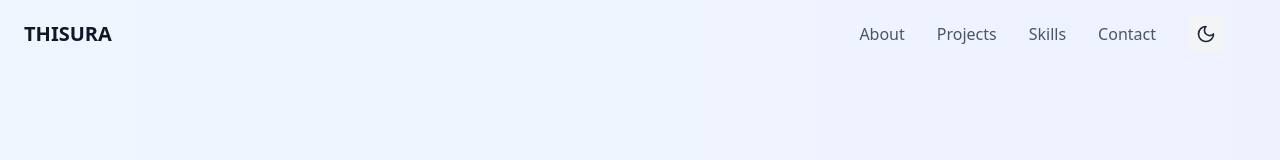
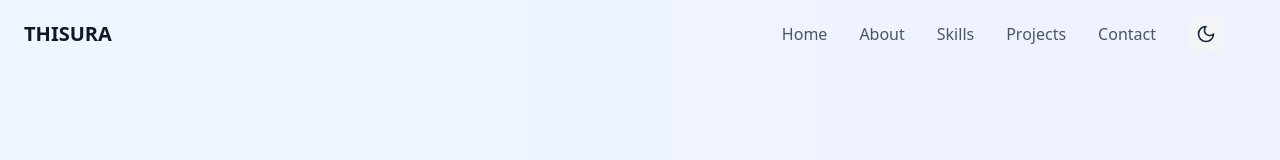
Before and after one commit to Thisura2001/portfolio-react, a React (Vite) app: page / in a window 1280 px wide. Shown: the top 160 px of the page. Built offline with nearby package versions, Linux system fonts and the light colour scheme.

Commit message:
fix some navigations

```diff
--- a/src/Component/Hero.tsx
+++ b/src/Component/Hero.tsx
@@ -2,7 +2,7 @@ import profileImage from '../assets/1741101565563.jpeg';
 import resume from "../assets/thisura(cv).pdf";
 export const Hero = () => {
   return (
-    <section className="w-full bg-gradient-to-r from-blue-50 to-indigo-50 dark:from-gray-800 dark:to-gray-900 pt-24 pb-16">
+    <section id={"home"} className="w-full bg-gradient-to-r from-blue-50 to-indigo-50 dark:from-gray-800 dark:to-gray-900 pt-24 pb-16">
       <div className="container mx-auto px-4 md:px-6 pt-16 flex flex-col md:flex-row items-center justify-between">
         <div className="md:w-1/2 text-center md:text-left mb-10 md:mb-0">
           <h1 className="text-4xl md:text-5xl lg:text-6xl font-bold text-gray-900 dark:text-white leading-tight">
--- a/src/Component/NavBar.tsx
+++ b/src/Component/NavBar.tsx
@@ -47,22 +47,28 @@ export const NavBar = ({ darkMode, setDarkMode }: NavBarProps) => {
         <div className="flex items-center space-x-8">
           <div className="hidden md:flex space-x-8">
             <button
+                onClick={() => scrollToSection("home")}
+                className="text-gray-600 dark:text-gray-300 hover:text-gray-900 dark:hover:text-white transition-colors"
+            >
+              Home
+            </button>
+            <button
                 onClick={() => scrollToSection("about")}
                 className="text-gray-600 dark:text-gray-300 hover:text-gray-900 dark:hover:text-white transition-colors"
             >
               About
             </button>
             <button
+                onClick={() => scrollToSection("tech-stack")}
+                className="text-gray-600 dark:text-gray-300 hover:text-gray-900 dark:hover:text-white transition-colors"
+            >
+              Skills
+            </button>
+            <button
                 onClick={() => scrollToSection("projects")}
                 className="text-gray-600 dark:text-gray-300 hover:text-gray-900 dark:hover:text-white transition-colors"
             >
               Projects
-            </button>
-            <button
-              onClick={() => scrollToSection("skills")}
-              className="text-gray-600 dark:text-gray-300 hover:text-gray-900 dark:hover:text-white transition-colors"
-            >
-              Skills
             </button>
             <button
                 onClick={() => scrollToSection("contact")}
--- a/src/Component/Project.tsx
+++ b/src/Component/Project.tsx
@@ -18,7 +18,7 @@ export const Projects = ()=>{
             title:"Crop Management System",
             description:" This is an advanced ,web based platform designed to manage and monitor\n" +
                 " agricultural activities efficiently",
-            image:        "https://images.unsplash.com/photo-1661956602944-249bcd04b63f?ixlib=rb-4.0.3&ixid=M3wxMjA3fDB8MHxwaG90by1wYWdlfHx8fGVufDB8fHx8fA%3D%3D&auto=format&fit=crop&w=1740&q=80",
+            image: "https://plus.unsplash.com/premium_photo-1664304252735-94a13543db2d?q=80&w=1995&auto=format&fit=crop&ixlib=rb-4.0.3&ixid=M3wxMjA3fDB8MHxwaG90by1wYWdlfHx8fGVufDB8fHx8fA%3D%3D",
             tags : ["React","Node js","mysql","Prisma"],
             link:" https://github.com/Thisura2001/GreenShadow-React.git",
             category:"web"
@@ -40,7 +40,7 @@ export const Projects = ()=>{
                 " Prisma ORM and Express.js, ensuring efficient database management and\n" +
                 " seamless API integration. Implemented authentication, state management, and\n" +
                 " RESTful APIs to enhance functionality.",
-            image:"https://images.unsplash.com/photo-1661956602944-249bcd04b63f?ixlib=rb-4.0.3&ixid=M3wxMjA3fDB8MHxwaG90by1wYWdlfHx8fGVufDB8fHx8fA%3D%3D&auto=format&fit=crop&w=1740&q=80",
+            image:"https://images.unsplash.com/photos-a-wooden-table-topped-with-plates-of-food-w8cM5oUVyHk",
             tags : ["Typescript","React native","mysql","Prisma"],
             link:"https://github.com/Thisura2001/Recipe_app_native.git",
             category:"mobile"
@@ -52,7 +52,7 @@ export const Projects = ()=>{
                 " Prisma ORM and Express.js, ensuring efficient database management and\n" +
                 " seamless API integration. Implemented authentication, state management, and\n" +
                 " RESTful APIs to enhance functionality.",
-            image:"https://images.unsplash.com/photo-1661956602944-249bcd04b63f?ixlib=rb-4.0.3&ixid=M3wxMjA3fDB8MHxwaG90by1wYWdlfHx8fGVufDB8fHx8fA%3D%3D&auto=format&fit=crop&w=1740&q=80",
+            image:"https://images.unsplash.com/a-stack-of-pancakes-with-blueberries-and-syrup-g4jSyttFc08",
             tags : ["Javascript","spring boot","mysql","hibernate"],
             link:" https://github.com/Thisura2001/thogakade_frontend.git",
             category:"mobile"
```
Lines whose indentation alone changed are shown as unchanged.
